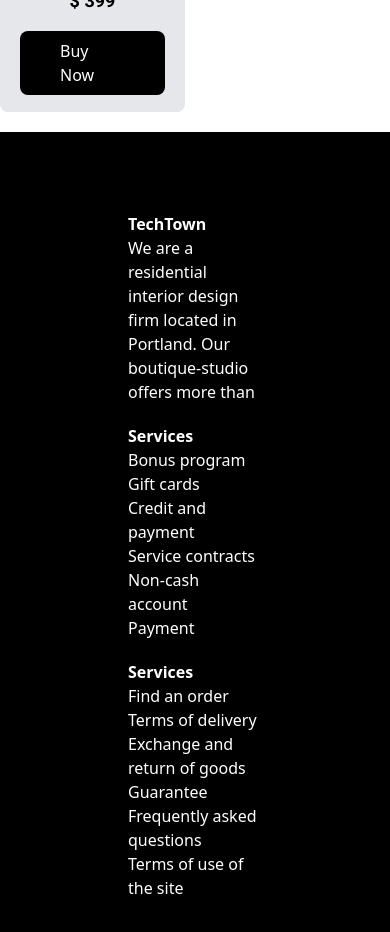
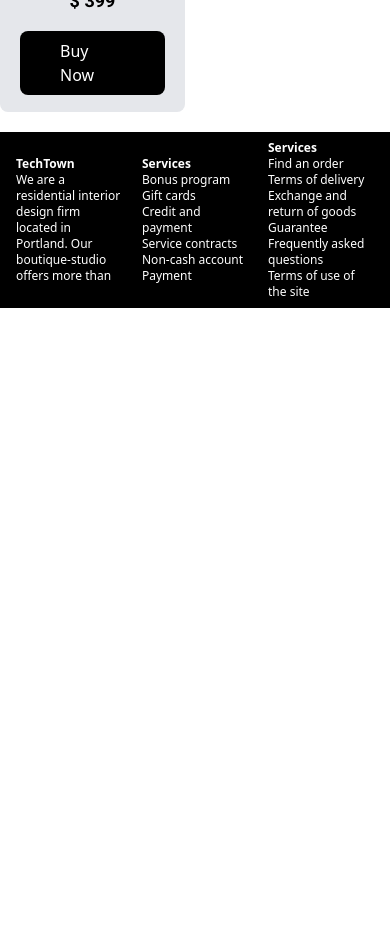
Before and after one commit to yogesh28600/YK-TechTown, a React (Vite) app: page /Products in a window 390 px wide. Shown: the part 960-1892 px from the top of the page. After the commit the page ends 1268 px from the top, so only its background shows below. Built offline with nearby package versions, Linux system fonts and the light colour scheme.

Commit message:
fixed footer

```diff
--- a/src/components/Footer.tsx
+++ b/src/components/Footer.tsx
@@ -1,6 +1,6 @@
 const Footer = () => {
   return (
-    <div className="grid w-full grid-cols-1 items-center justify-center gap-5 bg-black px-32 py-20 text-white md:grid-cols-3">
+    <div className="grid w-full grid-cols-3 items-center justify-center gap-5 bg-black px-4 py-2 text-xs text-white md:px-32 md:py-20 md:text-base">
       <div>
         <h1 className="font-bold">TechTown</h1>
         <p>
```
